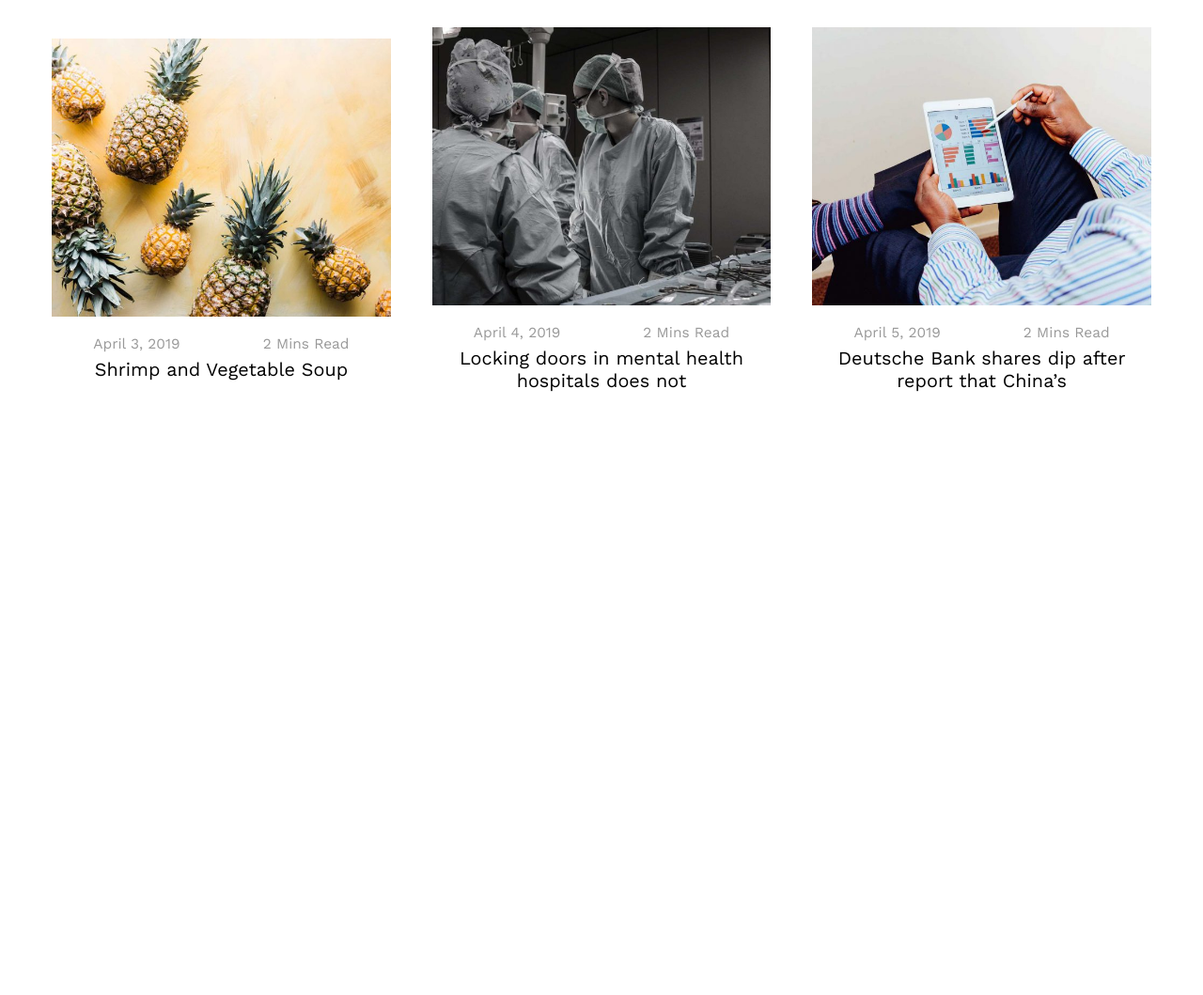
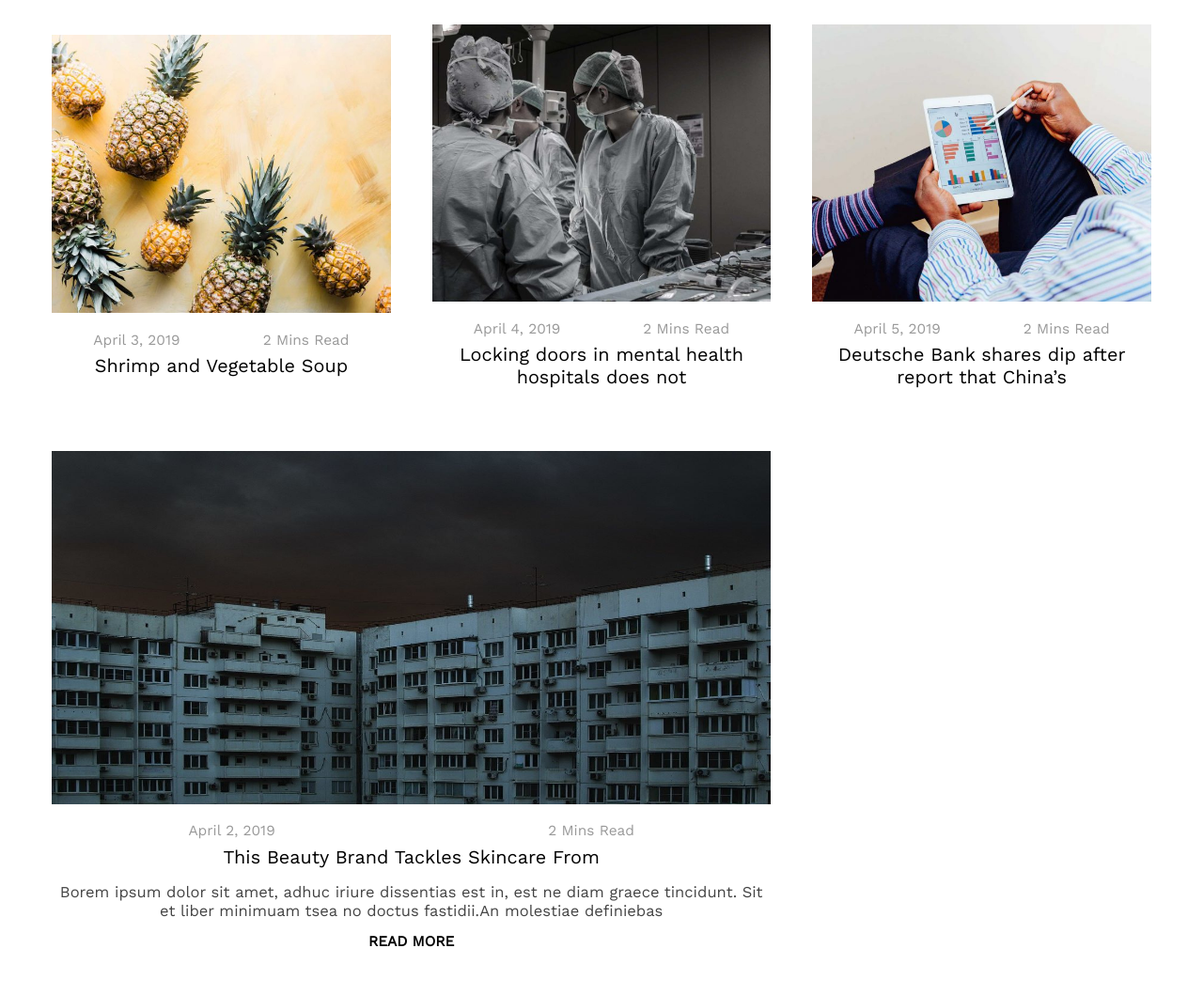
Before and after one commit to cookatem/cookatem.github.io, a plain HTML site: page blog/index.html in a window 1280 px wide. Shown: the part 681-1740 px from the top of the page at 94% size. Before the commit the page ends 1165 px from the top, so only its background shows below. Drawn offline with nearby package versions, Linux system fonts and the light colour scheme.

Commit message:
Add files via upload

```diff
--- a/blog/index.html
+++ b/blog/index.html
@@ -6,8 +6,8 @@
         <meta name = "viewport" content = "width = device-width, initial-scale = 1.0, maximum-scale = 1.0, user-scalable = 0">
         <link rel = "preconnect" href = "https://fonts.gstatic.com">
         <link href = "https://fonts.googleapis.com/css2?family=Gloria+Hallelujah&family=Work+Sans&display=swap" rel = "stylesheet">
-        <link rel='stylesheet' href='https://cdn-uicons.flaticon.com/uicons-regular-rounded/css/uicons-regular-rounded.css'>
-        <link rel = "shortcut icon" href="images/logo.jpg">
+        <link rel='stylesheet' href = 'https://cdn-uicons.flaticon.com/uicons-regular-rounded/css/uicons-regular-rounded.css'>
+        <link rel = "shortcut icon" href = "images/logo.jpg">
         <link href = "styles/reset.css" rel = "stylesheet" type = "text/css">
         <link href = "styles/main.css" rel = "stylesheet" type = "text/css">
         <script type = "text/javascript" src = "scripts/script.js"></script>
@@ -99,6 +99,16 @@
                     </div>
                     <h3 class = "information__title">Deutsche Bank shares dip after report that China’s</h3>
                 </div>
+                <div class = "grid_container__block grid_container__block__large">
+                    <img src = "images/blog-images/russia.jpg" alt = "Russia">
+                    <div class = "information__reading">
+                        <p id = "container-postdate">April 2, 2019</p>
+                        <p id = "container-postread">2 Mins Read</p>
+                    </div>
+                    <h3 class = "information__title">This Beauty Brand Tackles Skincare From</h3>
+                    <p class = "information__description">Borem ipsum dolor sit amet, adhuc iriure dissentias est in, est ne diam graece tincidunt. Sit et liber minimuam tsea no doctus fastidii.An molestiae definiebas</p>
+                    <a href = "#" class = "information_readmore-button">Read More</a>
+                </div>
             </div>
         </main>
     </body>
--- a/blog/styles/main.css
+++ b/blog/styles/main.css
@@ -5,6 +5,7 @@
 body {
     font-family: 'Work Sans', sans-serif;
     font-size: .9rem;
+    padding-top: 3rem;
 }
 
 .container {
@@ -17,7 +18,11 @@ body {
 
 .main_container { max-width: 1400px; }
 .header_container {
+    position: fixed;
+    top: 0; left: 0; right: 0;
     max-width: 1500px;
+    background-color: #fff;
+    z-index: 100;
     display: flex;
     align-items: center;
     justify-content: space-between;
@@ -109,12 +114,19 @@ body {
     align-items: center;
     flex-direction: column;
     cursor: pointer;
+    transition: box-shadow .3s ease-in-out;
 }
 
+.grid_container__block:hover {
+    box-shadow: 0 0 20px rgba(0, 0, 0, .25);
+}
+
+.grid_container__block__large { grid-column: 1 / 3; }
+.grid_container__block__large img { height: 17rem; min-width: 100%; }
+
 @media (max-width: 768px) {
-    .grid_container__block {
-        grid-column: 1 / 4;
-    }
+    .grid_container__block { grid-column: 1 / 4; }
+    .grid_container__block__large { grid-column: 1 / 4; }
 }
 
 header > * { cursor: pointer; }
@@ -208,6 +220,12 @@ ul.menu_block__list .menu_block__list_element + .menu_block__list_element { marg
     position: relative;
 }
 
+.information__description {
+    margin-top: .7rem;
+    color: #444;
+    font-size: .75rem;
+}
+
 .information__reading {
     display: flex;
     flex-wrap: wrap;
@@ -215,6 +233,13 @@ ul.menu_block__list .menu_block__list_element + .menu_block__list_element { marg
     color: #999;
     font-size: .7rem;
     margin-bottom: .3rem;
+}
+
+.information_readmore-button {
+    text-transform: uppercase;
+    font-size: .7rem;
+    font-weight: bold;
+    margin-top: .6rem;
 }
 
 button.slider_button {
```
Also changed, not shown: blog/images/blog-images/russia.jpg (added), 1 other file.
